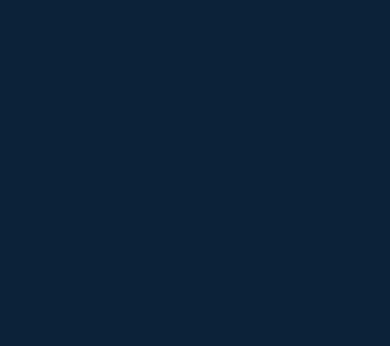
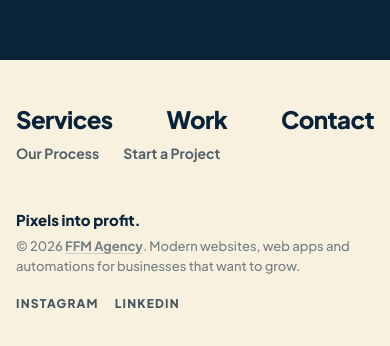
Before and after one commit to riaan-attar/ffm, a React (Vite) app: page / in a window 390 px wide. Shown: the part 11457-11803 px from the top of the page. Before the commit the page ends 11517 px from the top, so only its background shows below. Built offline with nearby package versions, Linux system fonts and the light colour scheme.

Commit message:
Add site footer with FFM wordmark and parent company links
Matches the editorial footer layout reference (big nav row, tagline,
decorative shapes, giant wordmark) and links "FFM" mentions to the
parent company, footfallmetrics.in.

```diff
--- a/src/App.jsx
+++ b/src/App.jsx
@@ -10,10 +10,12 @@
 import { WorkSection } from './components/work/WorkSection';
 import { StatsSection } from './components/stats/StatsSection';
 import { ProcessSection } from './components/process/ProcessSection';
+import { Footer } from './components/footer/Footer';
 import './styles/services.css';
 import './styles/work.css';
 import './styles/stats.css';
 import './styles/process.css';
+import './styles/footer.css';
 
 export default function App() {
   const {
@@ -73,6 +75,9 @@
 
       {/* 5. Process / How We Work Section (Dark Navy Background) */}
       <ProcessSection />
+
+      {/* 6. Site Footer (Cream Background) */}
+      <Footer />
     </div>
   );
 }
--- /dev/null
+++ b/src/components/footer/Footer.jsx
@@ -0,0 +1,97 @@
+import React, { useRef, useLayoutEffect } from 'react';
+import { gsap } from 'gsap';
+import { ScrollTrigger } from 'gsap/ScrollTrigger';
+
+gsap.registerPlugin(ScrollTrigger);
+
+export function Footer() {
+  const wordmarkRef = useRef(null);
+
+  useLayoutEffect(() => {
+    const el = wordmarkRef.current;
+    if (!el) return;
+
+    const ctx = gsap.context(() => {
+      gsap.fromTo(
+        el,
+        { y: 60, opacity: 0 },
+        {
+          y: 0,
+          opacity: 1,
+          duration: 1,
+          ease: 'power3.out',
+          scrollTrigger: {
+            trigger: el,
+            start: 'top 90%',
+            once: true
+          }
+        }
+      );
+    });
+
+    return () => ctx.revert();
+  }, []);
+
+  const year = new Date().getFullYear();
+
+  return (
+    <footer className="site-footer">
+      <div className="footer-container">
+        <nav className="footer-nav-primary" aria-label="Footer">
+          <a href="#services">Services</a>
+          <a href="#work">Work</a>
+          <a href="#contact">Contact</a>
+        </nav>
+
+        <div className="footer-nav-secondary">
+          <a href="#process">Our Process</a>
+          <a href="#contact">Start a Project</a>
+        </div>
+
+        <div className="footer-mid-row">
+          <div className="footer-tagline-block">
+            <p className="footer-tagline">Pixels into profit.</p>
+            <p className="footer-copy">
+              &copy; {year}{' '}
+              <a
+                href="https://www.footfallmetrics.in/"
+                target="_blank"
+                rel="noopener noreferrer"
+                className="footer-copy-link"
+              >
+                FFM Agency
+              </a>
+              . Modern websites, web apps and automations for businesses that want to grow.
+            </p>
+          </div>
+
+          <div className="footer-socials">
+            <a href="#" className="footer-social-link">Instagram</a>
+            <a href="#" className="footer-social-link">LinkedIn</a>
+          </div>
+        </div>
+
+        <div ref={wordmarkRef} className="footer-wordmark-wrap">
+          <div className="footer-wordmark-shapes" aria-hidden="true">
+            <span className="fw-shape fw-shape-circle"></span>
+            <span className="fw-shape fw-shape-hexagon"></span>
+            <span className="fw-shape fw-shape-triangle"></span>
+            <span className="fw-shape fw-shape-square"></span>
+            <span className="fw-shape fw-shape-bar"></span>
+          </div>
+          <h2 className="footer-wordmark">
+            Design by{' '}
+            <a
+              href="https://www.footfallmetrics.in/"
+              target="_blank"
+              rel="noopener noreferrer"
+              className="footer-wordmark-link"
+            >
+              ffm
+            </a>
+          </h2>
+        </div>
+      </div>
+    </footer>
+  );
+}
--- /dev/null
+++ b/src/styles/footer.css
@@ -0,0 +1,249 @@
+/* ==================================================
+   FFM SITE FOOTER
+   ================================================== */
+
+.site-footer {
+  position: relative;
+  width: 100%;
+  background-color: var(--color-cream, #F8F1DF);
+  color: var(--color-dark-navy, #0B2338);
+  padding: 56px 0 28px;
+  overflow: hidden;
+  z-index: 10;
+}
+
+.footer-container {
+  max-width: 1520px;
+  margin: 0 auto;
+  padding: 0 40px;
+  display: flex;
+  flex-direction: column;
+}
+
+/* ==================================================
+   NAV ROWS
+   ================================================== */
+.footer-nav-primary {
+  display: flex;
+  justify-content: space-between;
+  align-items: center;
+  gap: 24px;
+}
+
+.footer-nav-primary a {
+  font-size: clamp(24px, 2.6vw, 34px);
+  font-weight: 800;
+  letter-spacing: -0.6px;
+  color: var(--color-dark-navy, #0B2338);
+  text-decoration: none;
+  transition: color 0.25s ease;
+}
+
+.footer-nav-primary a:hover {
+  color: var(--color-gold, #E5AE45);
+}
+
+.footer-nav-secondary {
+  display: flex;
+  gap: 24px;
+  margin-top: 10px;
+}
+
+.footer-nav-secondary a {
+  font-size: 14px;
+  font-weight: 700;
+  color: var(--color-dark-navy, #0B2338);
+  opacity: 0.7;
+  text-decoration: none;
+  transition: opacity 0.25s ease, color 0.25s ease;
+}
+
+.footer-nav-secondary a:hover {
+  opacity: 1;
+  color: var(--color-gold, #E5AE45);
+}
+
+/* ==================================================
+   MID ROW: TAGLINE + SOCIALS
+   ================================================== */
+.footer-mid-row {
+  display: flex;
+  justify-content: space-between;
+  align-items: flex-end;
+  gap: 32px;
+  margin-top: 64px;
+}
+
+.footer-tagline-block {
+  display: flex;
+  flex-direction: column;
+  gap: 8px;
+}
+
+.footer-tagline {
+  font-size: 15px;
+  font-weight: 800;
+  margin: 0;
+}
+
+.footer-copy {
+  font-size: 13px;
+  font-weight: 500;
+  color: var(--color-dark-navy, #0B2338);
+  opacity: 0.55;
+  margin: 0;
+  max-width: 480px;
+  line-height: 1.5;
+}
+
+.footer-socials {
+  display: flex;
+  gap: 20px;
+  flex-shrink: 0;
+}
+
+.footer-social-link {
+  font-size: 12px;
+  font-weight: 800;
+  letter-spacing: 1.2px;
+  text-transform: uppercase;
+  color: var(--color-dark-navy, #0B2338);
+  text-decoration: none;
+  opacity: 0.75;
+  transition: opacity 0.25s ease, color 0.25s ease;
+}
+
+.footer-social-link:hover {
+  opacity: 1;
+  color: var(--color-gold, #E5AE45);
+}
+
+/* ==================================================
+   GIANT WORDMARK
+   ================================================== */
+.footer-wordmark-wrap {
+  position: relative;
+  margin-top: 28px;
+  will-change: transform, opacity;
+}
+
+.footer-wordmark-shapes {
+  display: flex;
+  align-items: center;
+  gap: clamp(8px, 1.4vw, 20px);
+  padding-left: clamp(4px, 1vw, 14px);
+  margin-bottom: 4px;
+}
+
+.fw-shape {
+  display: block;
+  background: var(--color-gold, #E5AE45);
+  flex-shrink: 0;
+}
+
+.fw-shape-circle {
+  width: clamp(28px, 3.2vw, 46px);
+  height: clamp(28px, 3.2vw, 46px);
+  border-radius: 50%;
+}
+
+.fw-shape-hexagon {
+  width: clamp(28px, 3.2vw, 46px);
+  height: clamp(28px, 3.2vw, 46px);
+  background: var(--color-bright-gold, #F2BD58);
+  clip-path: polygon(25% 3%, 75% 3%, 100% 50%, 75% 97%, 25% 97%, 0% 50%);
+}
+
+.fw-shape-triangle {
+  width: clamp(28px, 3.2vw, 46px);
+  height: clamp(28px, 3.2vw, 46px);
+  background: var(--color-gold, #E5AE45);
+  clip-path: polygon(50% 0%, 100% 100%, 0% 100%);
+}
+
+.fw-shape-square {
+  width: clamp(22px, 2.6vw, 38px);
+  height: clamp(22px, 2.6vw, 38px);
+  border-radius: 4px;
+  background: var(--color-dark-navy, #0B2338);
+}
+
+.fw-shape-bar {
+  flex: 1;
+  max-width: 220px;
+  height: clamp(22px, 2.6vw, 38px);
+  border-radius: 4px;
+  background: var(--color-dark-navy, #0B2338);
+}
+
+.footer-wordmark {
+  font-family: var(--font-sans);
+  font-size: clamp(90px, 16vw, 230px);
+  font-weight: 900;
+  line-height: 0.85;
+  letter-spacing: -4px;
+  color: var(--color-dark-navy, #0B2338);
+  margin: 0;
+  user-select: none;
+}
+
+.footer-wordmark-link {
+  color: inherit;
+  text-decoration: none;
+  transition: color 0.25s ease;
+}
+
+.footer-wordmark-link:hover {
+  color: var(--color-gold, #E5AE45);
+}
+
+.footer-copy-link {
+  color: inherit;
+  font-weight: 700;
+  text-decoration: underline;
+  text-decoration-color: rgba(16, 45, 70, 0.3);
+  text-underline-offset: 2px;
+  transition: color 0.25s ease, text-decoration-color 0.25s ease;
+}
+
+.footer-copy-link:hover {
+  color: var(--color-gold, #E5AE45);
+  text-decoration-color: currentColor;
+}
+
+/* ==================================================
+   RESPONSIVE BREAKPOINTS
+   ================================================== */
+@media (max-width: 768px) {
+  .site-footer {
+    padding: 44px 0 24px;
+  }
+
+  .footer-container {
+    padding: 0 16px;
+  }
+
+  .footer-nav-primary {
+    flex-wrap: wrap;
+    gap: 16px 28px;
+  }
+
+  .footer-mid-row {
+    flex-direction: column;
+    align-items: flex-start;
+    gap: 20px;
+    margin-top: 48px;
+  }
+
+  .footer-socials {
+    gap: 16px;
+  }
+
+  .footer-wordmark-wrap {
+    margin-top: 20px;
+  }
+
+  .fw-shape-bar {
+    max-width: 80px;
+  }
+}
```
